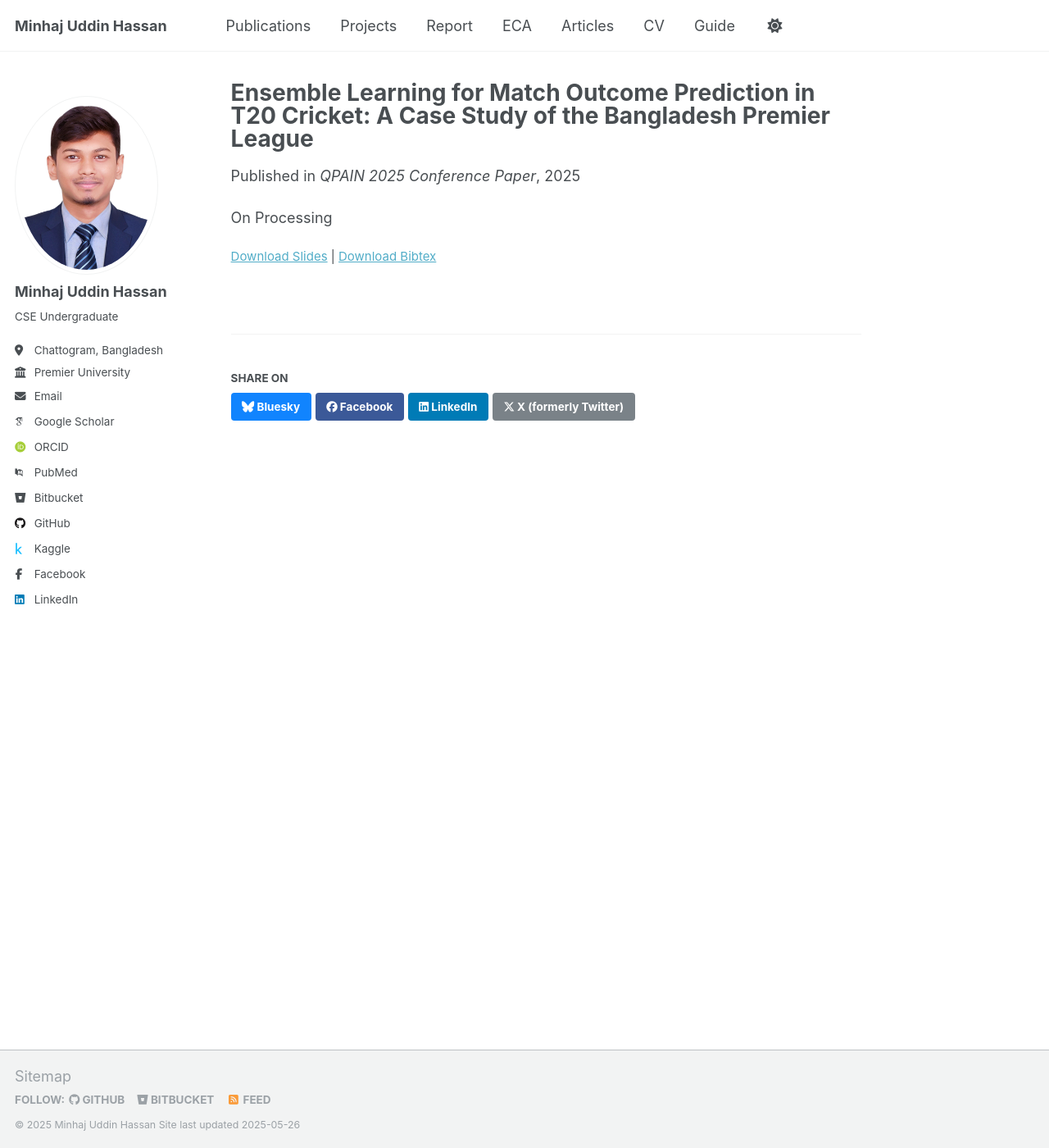
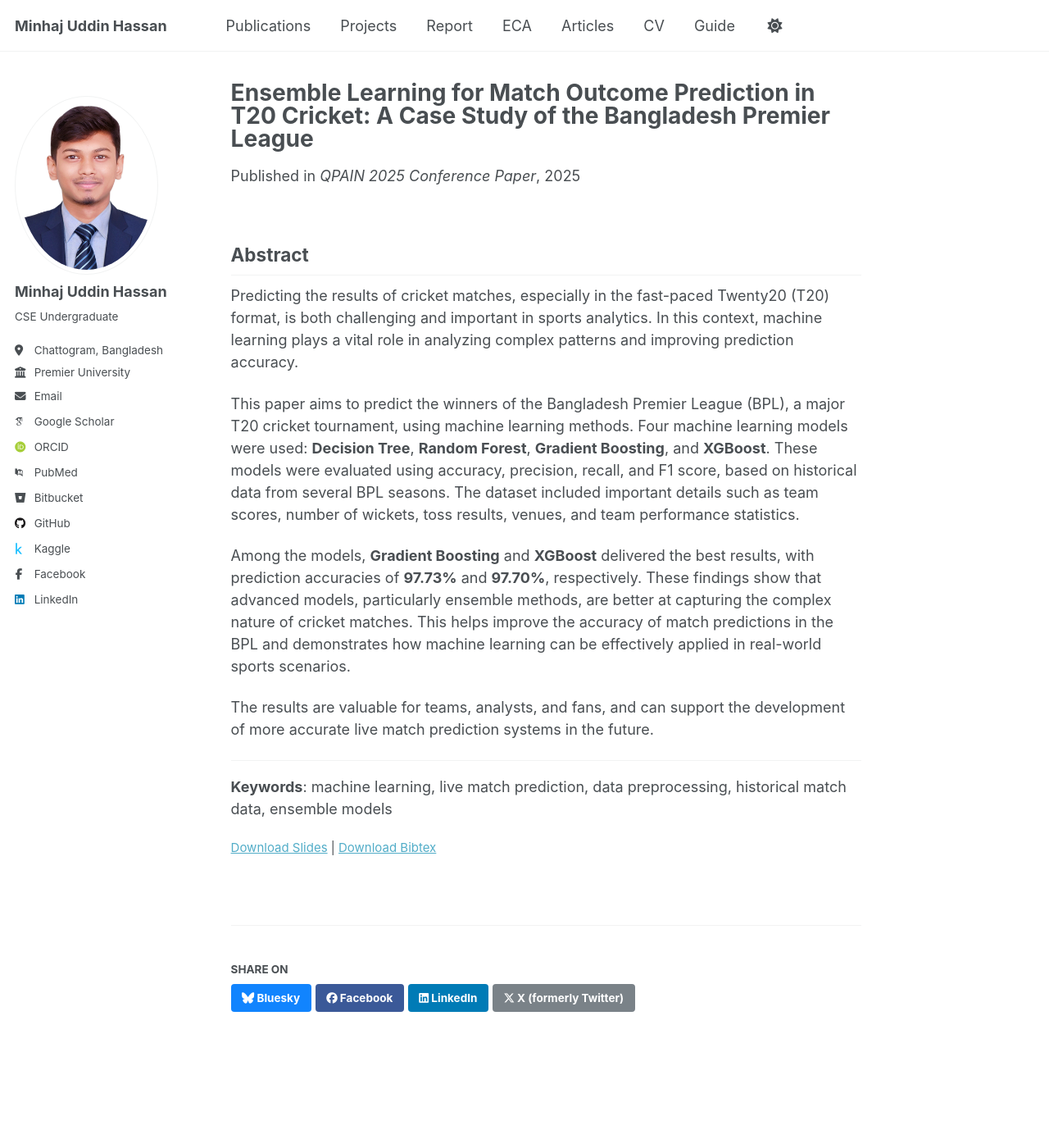
Before and after one commit to muhpuc40/Portfolio, a Jekyll site: the page built from _publications/2009-10-01-paper-title-number-1.md, in a window 1280 px wide and 1400 px high. Shown: the whole window at 82% size. Built offline with Jekyll 4.4.1, drawn with Linux system fonts in a browser that asks for light colours; some web fonts are replaced.

Commit message:
paper-1 conteent

```diff
--- a/_publications/2009-10-01-paper-title-number-1.md
+++ b/_publications/2009-10-01-paper-title-number-1.md
@@ -2,13 +2,25 @@
 title: "Ensemble Learning for Match Outcome Prediction in T20 Cricket: A Case Study of the Bangladesh Premier League"
 collection: publications
 category: manuscripts
-permalink: /publication/2009-10-01-paper-title-number-1
+permalink: /publication/2025-05-19-bpl-prediction
 excerpt: 'The paper analyzes historical BPL match data using four Classifier models'
 date: 2025-05-19
 venue: 'QPAIN 2025 Conference Paper'
 slidesurl: 'http://academicpages.github.io/files/slides1.pdf'
 paperurl: 'http://academicpages.github.io/files/paper1.pdf'
 bibtexurl: 'http://academicpages.github.io/files/bibtex1.bib'
-#citation: 'Your Name, You. (2009). &quot;Paper Title Number 1.&quot; <i>Journal 1</i>. 1(1).'
 ---
-On Processing
+
+## Abstract
+
+Predicting the results of cricket matches, especially in the fast-paced Twenty20 (T20) format, is both challenging and important in sports analytics. In this context, machine learning plays a vital role in analyzing complex patterns and improving prediction accuracy.
+
+This paper aims to predict the winners of the Bangladesh Premier League (BPL), a major T20 cricket tournament, using machine learning methods. Four machine learning models were used: **Decision Tree**, **Random Forest**, **Gradient Boosting**, and **XGBoost**. These models were evaluated using accuracy, precision, recall, and F1 score, based on historical data from several BPL seasons. The dataset included important details such as team scores, number of wickets, toss results, venues, and team performance statistics.
+
+Among the models, **Gradient Boosting** and **XGBoost** delivered the best results, with prediction accuracies of **97.73%** and **97.70%**, respectively. These findings show that advanced models, particularly ensemble methods, are better at capturing the complex nature of cricket matches. This helps improve the accuracy of match predictions in the BPL and demonstrates how machine learning can be effectively applied in real-world sports scenarios.
+
+The results are valuable for teams, analysts, and fans, and can support the development of more accurate live match prediction systems in the future.
+
+---
+
+**Keywords**: machine learning, live match prediction, data preprocessing, historical match data, ensemble models
--- a/assets/css/main.scss
+++ b/assets/css/main.scss
@@ -43,7 +43,7 @@
 ;
 
 .pub-subtitle {
-  text-align: center;
+  text-align: left;
   font-size: 1.1em;
   color: #555;
   margin-top: 0;
```
